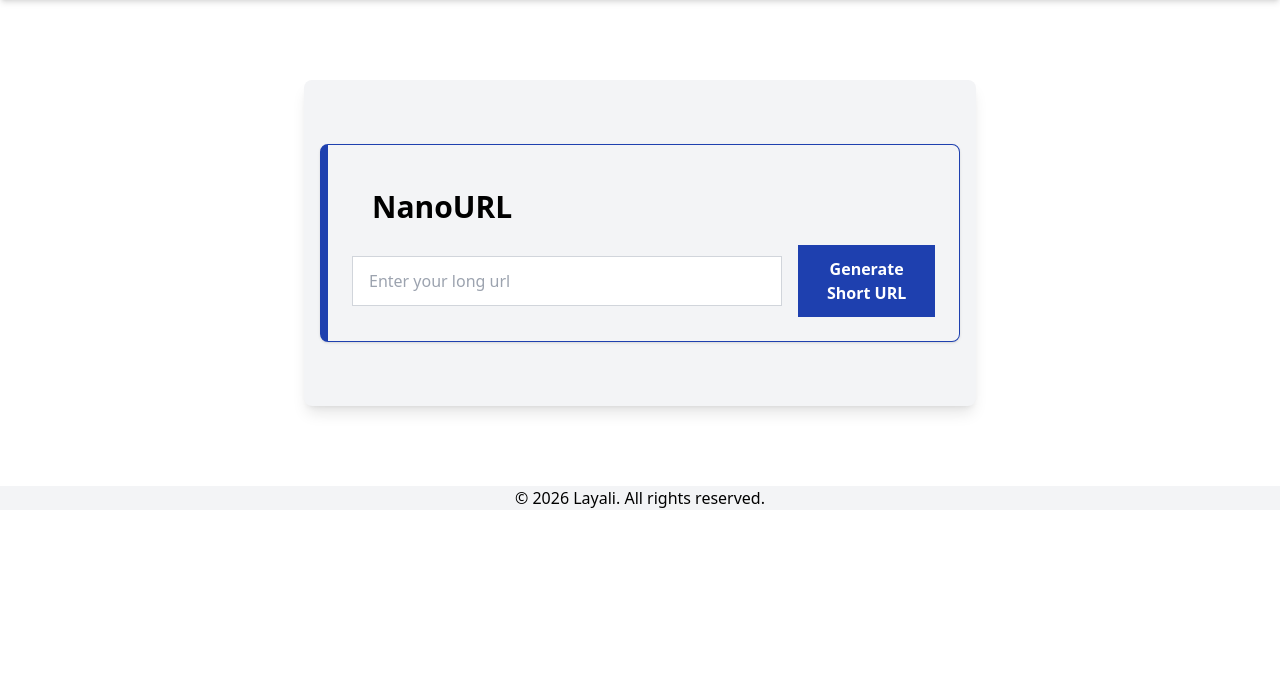
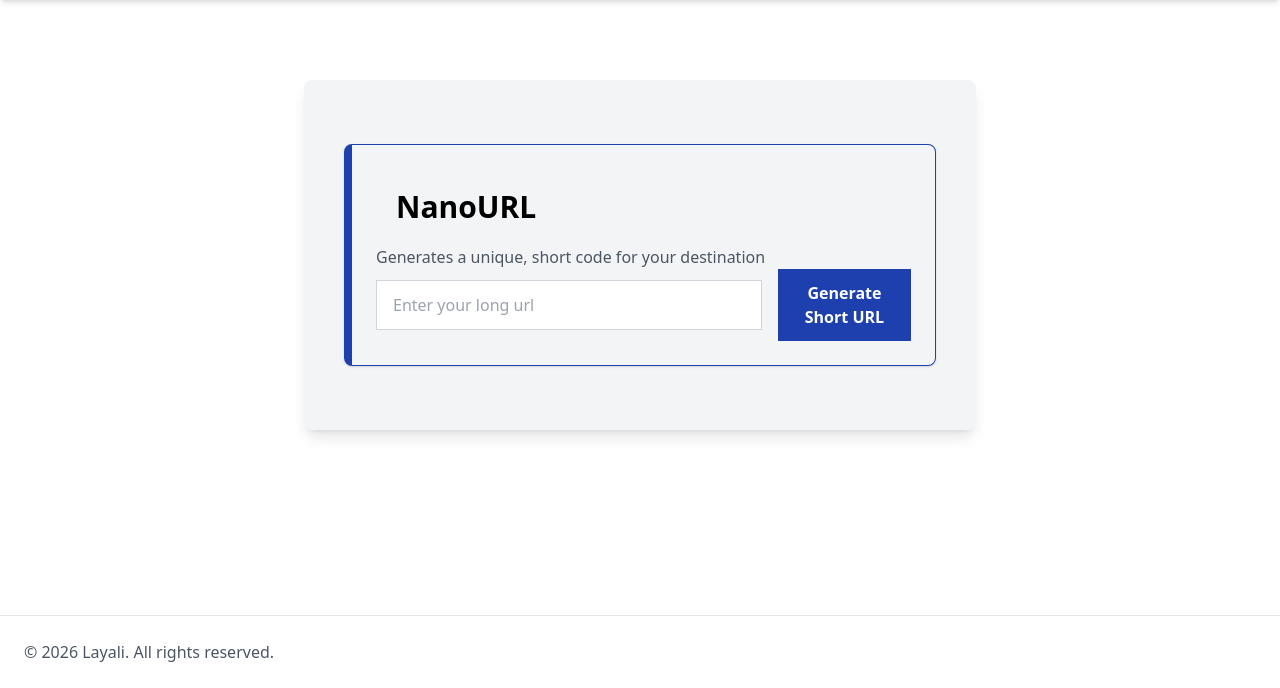
Before and after one commit to ci-sumi/NanoURL, a Flask app: page / in a window 1280 px wide. Shown: the part 112-800 px from the top of the page. Run offline with Flask 3, Linux system fonts and the light colour scheme.

Commit message:
Add short text about Nanourl

```diff
--- a/static/css/output.css
+++ b/static/css/output.css
@@ -558,8 +558,20 @@ video {
   position: static;
 }
 
-.m-10 {
-  margin: 2.5rem;
+.fixed {
+  position: fixed;
+}
+
+.bottom-0 {
+  bottom: 0px;
+}
+
+.left-0 {
+  left: 0px;
+}
+
+.z-20 {
+  z-index: 20;
 }
 
 .m-5 {
@@ -598,6 +610,10 @@ video {
   max-width: 42rem;
 }
 
+.flex-col {
+  flex-direction: column;
+}
+
 .items-center {
   align-items: center;
 }
@@ -608,6 +624,14 @@ video {
 
 .justify-center {
   justify-content: center;
+}
+
+.justify-between {
+  justify-content: space-between;
+}
+
+.gap-2 {
+  gap: 0.5rem;
 }
 
 .gap-4 {
@@ -640,6 +664,10 @@ video {
 
 .border-l-8 {
   border-left-width: 8px;
+}
+
+.border-t {
+  border-top-width: 1px;
 }
 
 .border-blue-700 {
@@ -694,11 +722,6 @@ video {
   padding-right: 1rem;
 }
 
-.px-5 {
-  padding-left: 1.25rem;
-  padding-right: 1.25rem;
-}
-
 .px-8 {
   padding-left: 2rem;
   padding-right: 2rem;
@@ -734,6 +757,10 @@ video {
   padding-bottom: 1.75rem;
 }
 
+.pb-20 {
+  padding-bottom: 5rem;
+}
+
 .text-center {
   text-align: center;
 }
@@ -756,9 +783,14 @@ video {
   font-weight: 600;
 }
 
-.text-green-600 {
+.text-black {
   --tw-text-opacity: 1;
-  color: rgb(22 163 74 / var(--tw-text-opacity, 1));
+  color: rgb(0 0 0 / var(--tw-text-opacity, 1));
+}
+
+.text-gray-600 {
+  --tw-text-opacity: 1;
+  color: rgb(75 85 99 / var(--tw-text-opacity, 1));
 }
 
 .text-red-600 {
@@ -786,6 +818,12 @@ video {
 .shadow-md {
   --tw-shadow: 0 4px 6px -1px rgb(0 0 0 / 0.1), 0 2px 4px -2px rgb(0 0 0 / 0.1);
   --tw-shadow-colored: 0 4px 6px -1px var(--tw-shadow-color), 0 2px 4px -2px var(--tw-shadow-color);
+  box-shadow: var(--tw-ring-offset-shadow, 0 0 #0000), var(--tw-ring-shadow, 0 0 #0000), var(--tw-shadow);
+}
+
+.shadow-sm {
+  --tw-shadow: 0 1px 2px 0 rgb(0 0 0 / 0.05);
+  --tw-shadow-colored: 0 1px 2px 0 var(--tw-shadow-color);
   box-shadow: var(--tw-ring-offset-shadow, 0 0 #0000), var(--tw-ring-shadow, 0 0 #0000), var(--tw-shadow);
 }
 
@@ -842,3 +880,31 @@ video {
   --tw-ring-opacity: 1;
   --tw-ring-color: rgb(59 130 246 / var(--tw-ring-opacity, 1));
 }
+
+@media (min-width: 640px) {
+  .sm\:flex-row {
+    flex-direction: row;
+  }
+}
+
+@media (min-width: 768px) {
+  .md\:flex-row {
+    flex-direction: row;
+  }
+
+  .md\:p-6 {
+    padding: 1.5rem;
+  }
+
+  .md\:px-8 {
+    padding-left: 2rem;
+    padding-right: 2rem;
+  }
+}
+
+@media (min-width: 1024px) {
+  .lg\:px-10 {
+    padding-left: 2.5rem;
+    padding-right: 2.5rem;
+  }
+}
--- a/templates/index.html
+++ b/templates/index.html
@@ -14,10 +14,11 @@
             <a href="#" class="hover:text-amber-300 transition duration-300 py-7">About</a>
         </nav>
     </header>
-    <main class="flex justify-center items-center py-20 px-4">
+    <main class="flex justify-center items-center py-20 px-4 pb-20">
         <div class="p-8 px-4 md:px-8 lg:px-10 bg-gray-100 rounded-lg shadow-lg w-full max-w-2xl">
             <div class="border border-l-8 border-blue-800 shadow rounded-lg mt-8 mb-8 p-6">
                 <h5 class="text-3xl font-bold m-5">NanoURL</h5>
+                <p class="text-gray-600 text-lg leading-snug mb-4">Generates a unique, short code for your destination</p>
                 <form action="/shorten" method="POST" class="flex flex-col sm:flex-row items-center gap-4 w-full">
                     <input type="url" name="url_sumi" placeholder="Enter your long url" class="w-full border border-gray-300
      px-4 py-3 focus:outline-none focus:ring-2
@@ -76,8 +77,9 @@
                     {% endif %}
 
     </main>
-    <footer class="w-full bg-gray-100 text-center py-6 border-t border-gray-300 mt-auto">
-        <p class="text-gray-600">&copy; 2026 Layali. All rights reserved.</p>
+    <footer class="fixed bottom-0 left-0 z-20 w-full bg-neutral-primary-soft border-t border-default shadow-sm p-4 md:p-6 flex flex-col
+     md:flex-row items-center justify-between gap-2">
+    <p class="text-gray-600">&copy; 2026 Layali. All rights reserved.</p>
     </footer>
 </body>
 <script>
```
